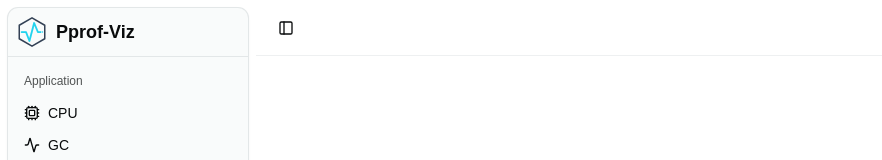
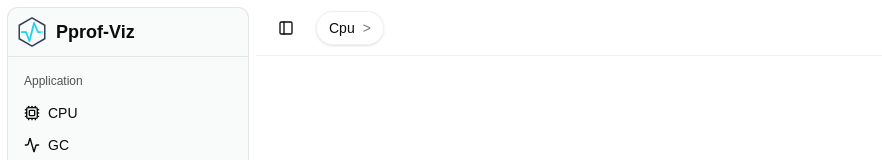
Before and after one commit to TB004/pprof-viz-web, a SvelteKit app: page /cpu in a window 1280 px wide. Shown: the top 160 px of the page, without its empty margins (0-882 px from the left). Built offline with nearby package versions, Linux system fonts and the light colour scheme.

Commit message:
feat: Add dynamic route label to layout for improved navigation context

```diff
--- a/src/routes/+layout.svelte
+++ b/src/routes/+layout.svelte
@@ -1,4 +1,5 @@
 <script lang="ts">
+import { page } from "$app/state";
 import "./layout.css";
 import * as Sidebar from "$lib/components/ui/sidebar/index.js";
 import AppSidebar from "$lib/components/app-sidebar.svelte";
@@ -6,6 +7,16 @@ import { ModeWatcher } from "mode-watcher";
 import SessionStatusBar from "$lib/components/session-status-bar.svelte";
 
 let { children } = $props();
+
+const routeLabel = $derived.by(() => {
+    const routeSegment = page.url.pathname.split("/").filter(Boolean)[0];
+
+    if (!routeSegment) {
+        return "Home";
+    }
+
+    return routeSegment.charAt(0).toUpperCase() + routeSegment.slice(1);
+});
 </script>
 
 <ModeWatcher />
@@ -13,8 +24,12 @@ let { children } = $props();
     <AppSidebar />
     <Sidebar.Inset class="min-h-svh overflow-hidden">
         <div class="flex min-h-svh flex-col">
-            <header class="flex h-14 shrink-0 items-center border-b border-border/60 px-4">
+            <header class="flex h-14 shrink-0 items-center justify-start border-b border-border/60 px-4">
                 <Sidebar.Trigger />
+                <div class="flex items-center gap-2 rounded-full border border-border/60 bg-background/70 px-3 py-1.5 text-sm font-medium text-foreground shadow-sm backdrop-blur ml-4">
+                    <span>{routeLabel}</span>
+                    <span class="text-muted-foreground">&gt;</span>
+                </div>
             </header>
             <div class="min-h-0 flex-1 overflow-auto">
                 {@render children?.()}
```
